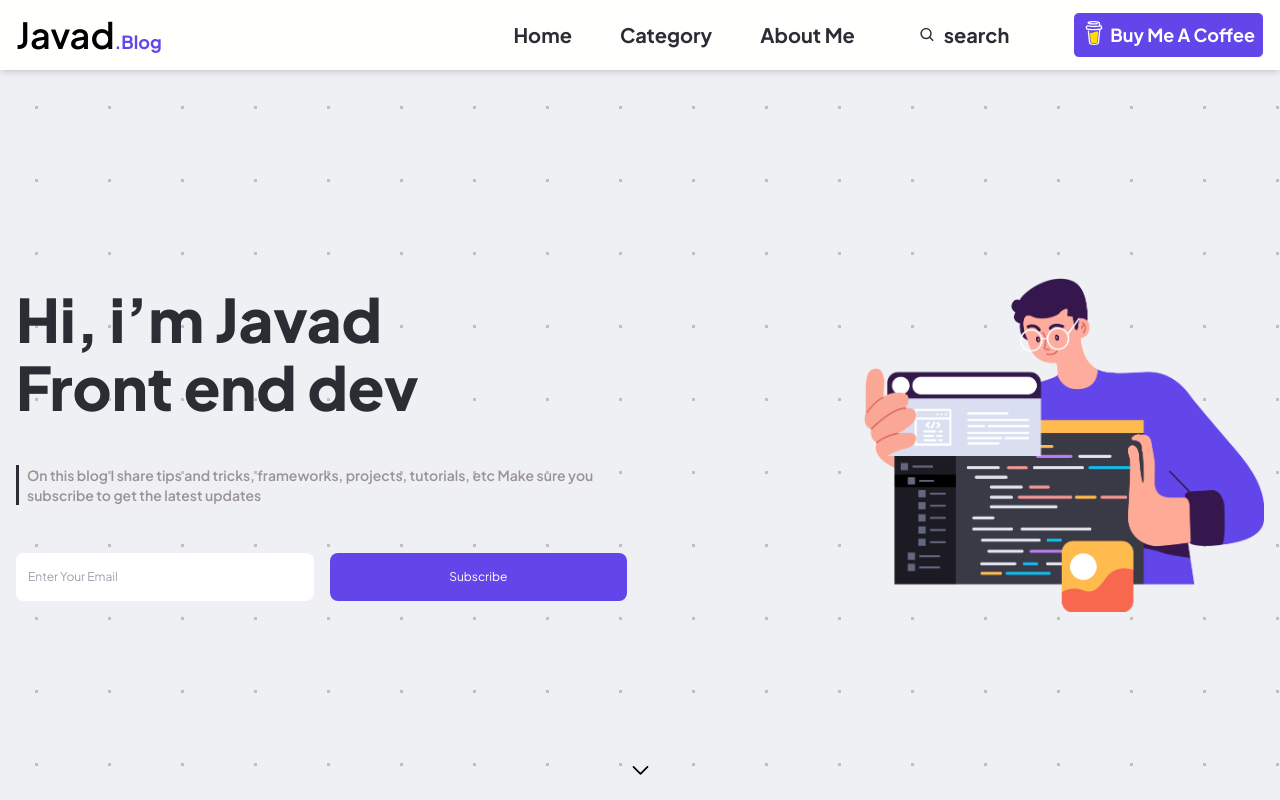
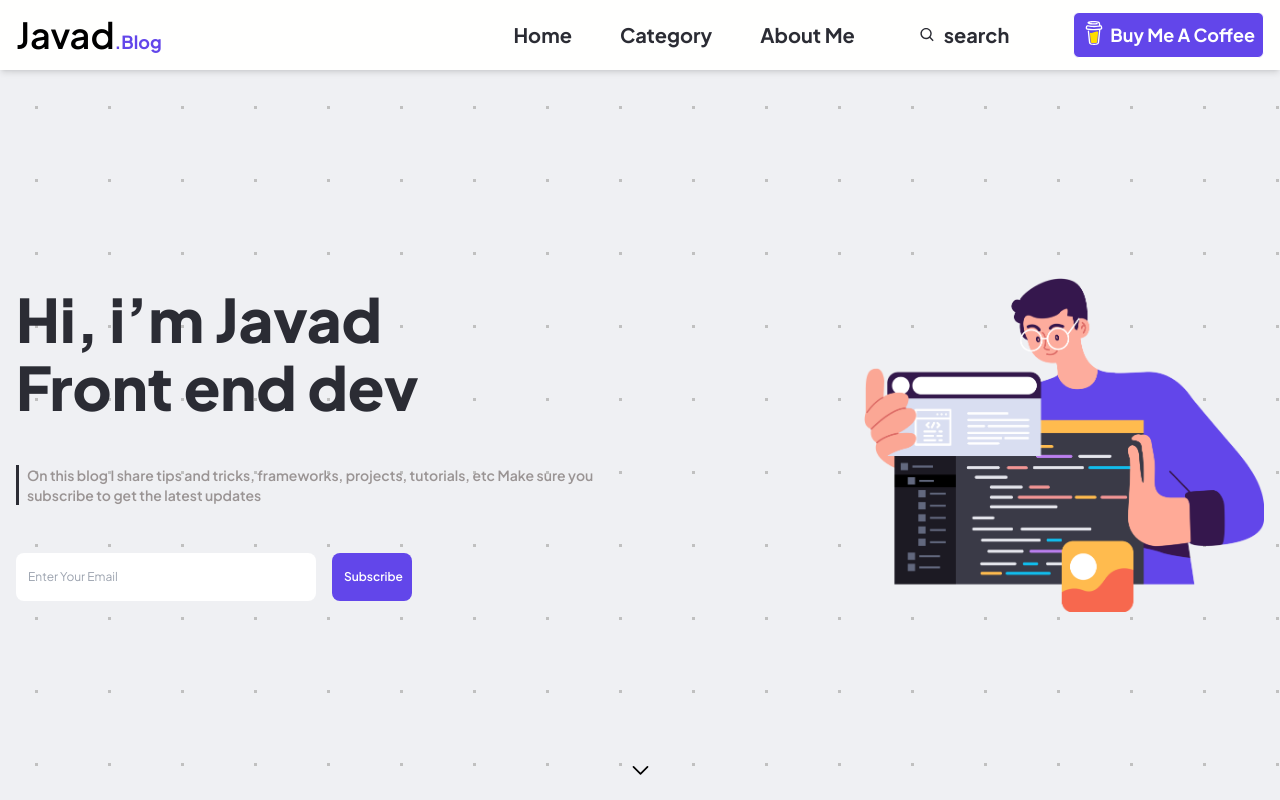
Before and after one commit to javadyousefi1/next-blog, a Next.js app: page / in a window 1280 px wide. Shown: the top 800 px of the page. Built offline with nearby package versions, Linux system fonts and the light colour scheme.

Commit message:
fix button

```diff
--- a/src/pages/index.tsx
+++ b/src/pages/index.tsx
@@ -187,16 +187,16 @@ export default function Home() {
                   updates
                 </p>
               </div>
-              <div className=" flex md:gap-x-4 gap-x-2">
+              <div className="flex  md:gap-x-4 gap-x-2">
                 <Input
-                  className="md:max-w-[400px]"
+                  className="md:!w-[300px]"
                   type="text"
                   name="email"
                   onChange={() => {}}
                   value={""}
                   placeHolder="Enter Your Email"
                 />
-                <Button className="w-[86px] text-xs">Subscribe</Button>
+                <Button className="!w-[80px] font-semibold text-xs md:text-md">Subscribe</Button>
               </div>
             </div>
             {/* iamge */}
```
